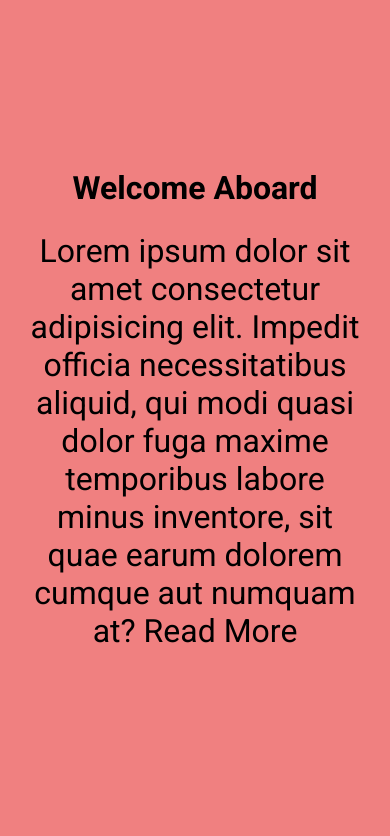
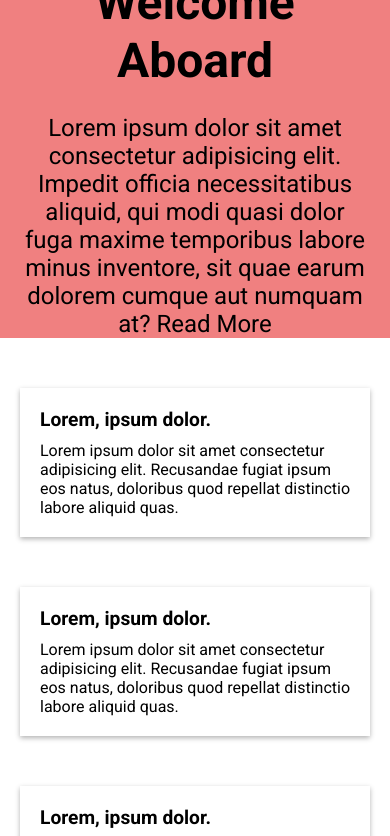
Before and after one commit to Ztevencodes/Nested-CSS-project, a plain HTML site: page index.html in a window 390 px wide. Shown: the top 836 px of the page. Drawn offline with Linux system fonts and the light colour scheme.

Commit message:
Update styles.css

```diff
--- a/css/styles.css
+++ b/css/styles.css
@@ -49,4 +49,39 @@ a {
 
 .section {
     margin: 50px 0;
+
+    .card {
+        background: #fff;
+        padding: 20px;
+        margin: 20px 0;
+        box-shadow: 0 2px 5px rgba(0,0,0,0.3);
+    }
+
+    h3 {
+        font-size: 1.5rem;
+        margin-bottom: 10px;
+    }
+
+    p {
+        font-size: 1rem;
+    }
 }
+
+@media(max-width: 768px) {
+    .hero {
+        height: 40vh;
+        padding-top: ;
+
+    h1 {
+        font-size: 3rem;
+    }
+
+    p {
+        font-size: 1.5rem;
+    }
+    }
+}
+
+.card h3 {
+    font-size: 1.2rem;
+    }
```
